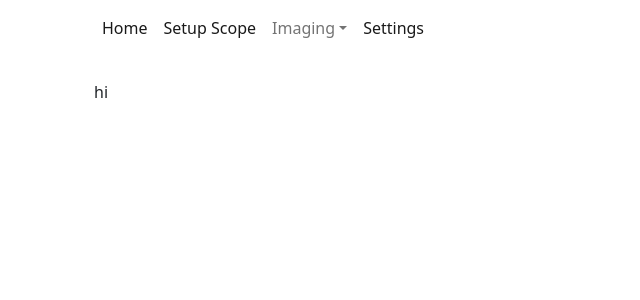
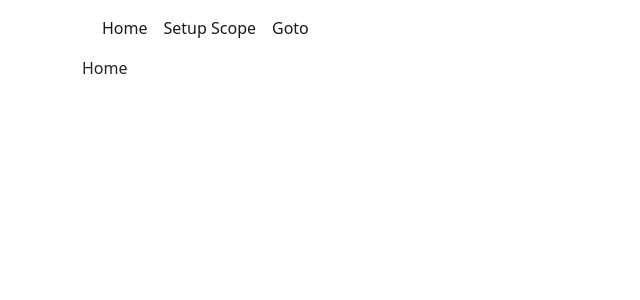
Before and after one commit to DwarfTelescopeUsers/dwarfii-stellarium-goto, a Next.js app: page / in a window 1280 px wide. Shown: the top 300 px of the page, without its empty margins (0-640 px from the left). Built offline with nearby package versions, Linux system fonts and the light colour scheme.

Commit message:
update nav; add pages

```diff
--- a/src/components/shared/Nav.tsx
+++ b/src/components/shared/Nav.tsx
@@ -32,46 +32,13 @@ export default function Nav() {
                 Setup Scope
               </Link>
             </li>
-
-            <li className="nav-item dropdown">
-              <a
-                className="nav-link dropdown-toggle"
-                href="#"
-                role="button"
-                data-bs-toggle="dropdown"
-                aria-expanded="false"
-              >
-                Imaging
-              </a>
-              <ul className="dropdown-menu">
-                <li>
-                  <Link
-                    className="dropdown-item"
-                    aria-current="page"
-                    href="/astro-photos"
-                  >
-                    Astro
-                  </Link>
-                </li>
-                <li>
-                  <Link
-                    className="dropdown-item"
-                    aria-current="page"
-                    href="/photos"
-                  >
-                    Photo
-                  </Link>
-                </li>
-              </ul>
-            </li>
-
             <li className="nav-item">
               <Link
                 className="nav-link active"
                 aria-current="page"
-                href="/settings"
+                href="/goto"
               >
-                Settings
+                Goto
               </Link>
             </li>
           </ul>
--- /dev/null
+++ b/src/pages/goto.tsx
@@ -0,0 +1,3 @@
+export default function Goto() {
+  return <div>Goto</div>;
+}
--- a/src/pages/index.tsx
+++ b/src/pages/index.tsx
@@ -1,12 +1,3 @@
-import Head from "next/head";
-
 export default function Home() {
-  return (
-    <>
-      <Head>
-        <title>Create Next App</title>
-      </Head>
-      <main className="container mt-4">hi</main>
-    </>
-  );
+  return <div>Home</div>;
 }
--- /dev/null
+++ b/src/pages/setup-scope.tsx
@@ -0,0 +1,3 @@
+export default function SetupScope() {
+  return <div>SetupScope</div>;
+}
```
